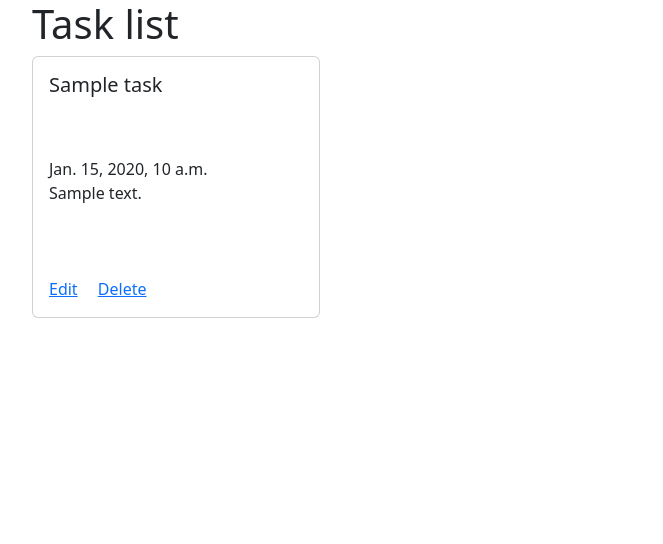
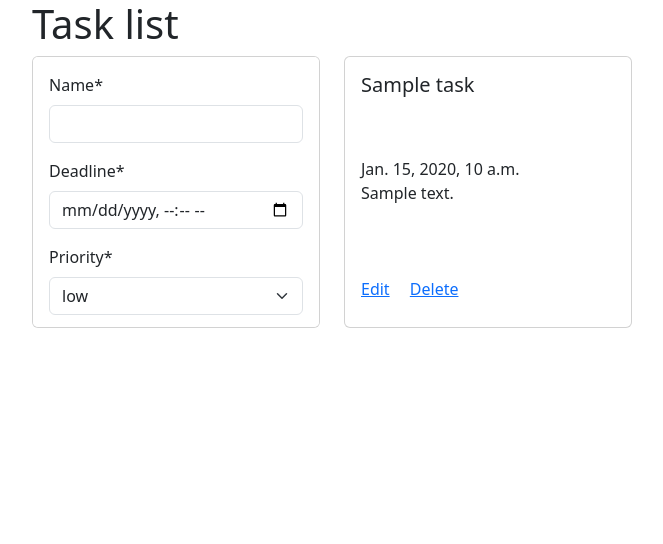
Before and after one commit to yarzhuravlov/task-manager-mate, a Django app: template templates/tasks/task_list.html in a window 1280 px wide. Shown: the top 544 px of the page, without its empty margins (50-713 px from the left). Run offline with Django 5.2, Linux system fonts and the light colour scheme; the template is opened without the code that fills it: values that come from a table or form of the project are taken from there, others are empty; tables that the repository leaves empty hold one stand-in row (values such as "Sample post"); some libraries are stand-ins or nearby versions.

Commit message:
add partial task form to task list view & setup partial task form handler in TaskListView

```diff
--- /dev/null
+++ b/tasks/forms.py
@@ -0,0 +1,28 @@
+from django import forms
+from django.contrib.auth import get_user_model
+
+from tasks.models import Task
+
+Worker = get_user_model()
+
+
+class TaskForm(forms.ModelForm):
+    deadline = forms.DateTimeField(
+        widget=forms.widgets.DateTimeInput(
+            attrs={'type': 'datetime-local'},
+        )
+    )
+    assigners = forms.ModelMultipleChoiceField(
+        queryset=Worker.objects.select_related("position"),
+        required=False,
+        widget=forms.widgets.CheckboxSelectMultiple()
+    )
+
+    class Meta:
+        model = Task
+        fields = "__all__"
+
+
+class PartialTaskForm(TaskForm):
+    class Meta(TaskForm.Meta):
+        exclude = ("created_at", "is_completed", "description")
--- a/templates/tasks/task_list.html
+++ b/templates/tasks/task_list.html
@@ -1,11 +1,31 @@
 {% extends 'base.html' %}
+{% load crispy_forms_filters %}
 
 {% block content %}
   <h1>Task list</h1>
   <div class="row align-left">
+    <div class="col-auto">
+      <div
+          class="card mb-4
+                 task-item-container
+                 task-form-container
+                 {{ task_form.is_bound|yesno:"border-danger," }}"
+      >
+        <form class="card-body" action="" method="POST" novalidate>
+          {% csrf_token %}
+          {{ task_form|crispy }}
+          <input
+              class="btn btn-primary"
+              type="submit"
+              name="task_form"
+              value="Add"
+          >
+        </form>
+      </div>
+    </div>
     {% for task in task_list %}
       <div class="col-auto">
-        <div class="card mb-4" style="width: 18rem;">
+        <div class="card mb-4 task-item-container">
           <div class="card-body">
             <h5 class="card-title"
                 style="height: 5rem">
```
Also changed, not shown: tasks/views.py (+29 -0 lines).
